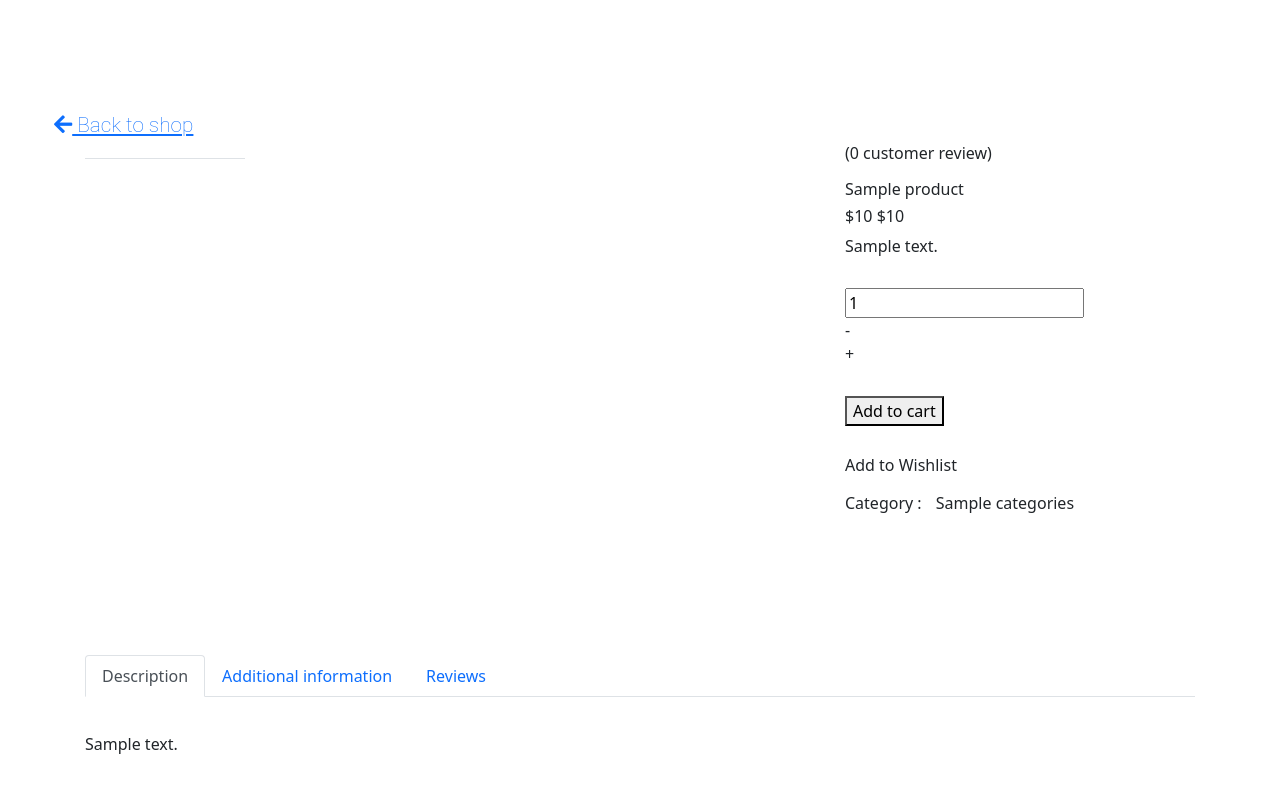
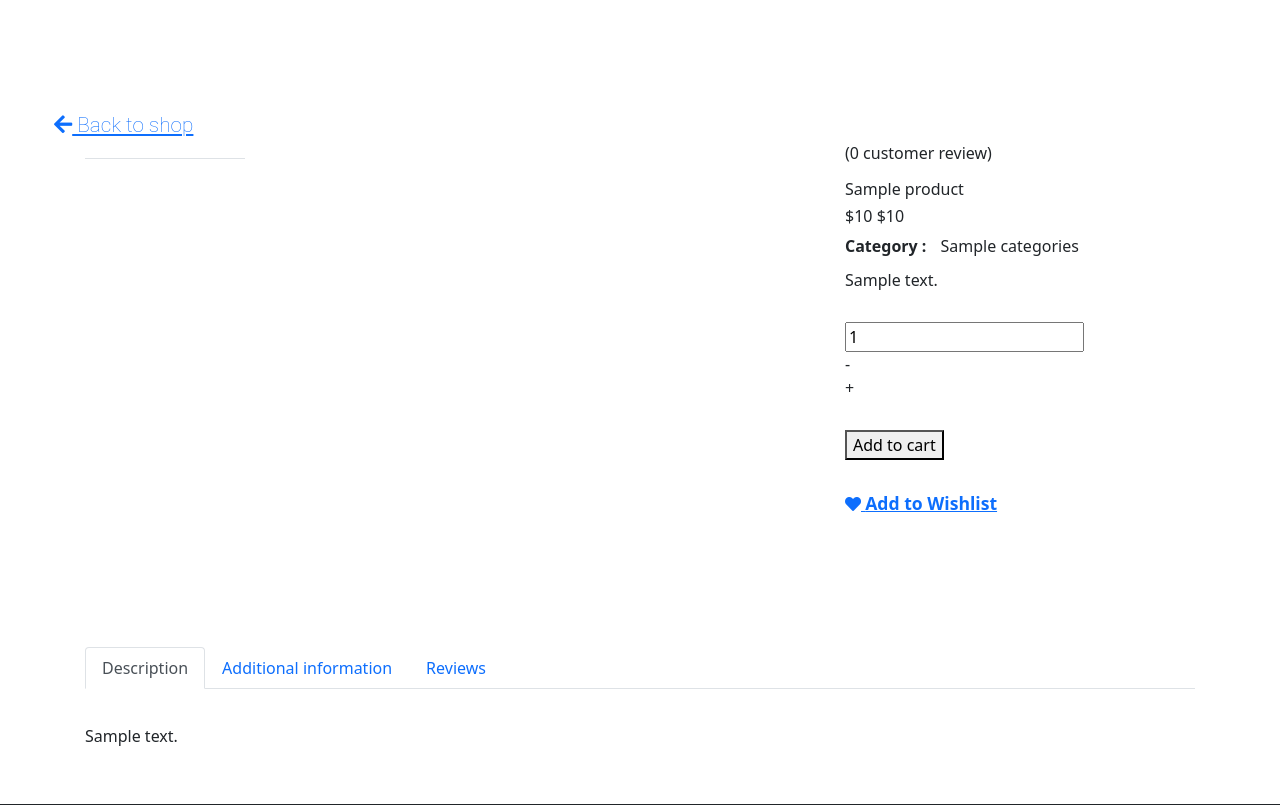
Before and after one commit to SteveAlsamarae/fitster, a Django app: template templates/store/product_details.html in a window 1280 px wide. Shown: the part 1010-1815 px from the top of the page. Run offline with Django 4.2, Linux system fonts and the light colour scheme; the template is opened without the code that fills it: most values are stand-ins (such as "Sample title", 1, 10 or a date in 2020); grey boxes marked "Sample" are stand-in pictures; some libraries are stand-ins or nearby versions; some web fonts are replaced.

Commit message:
Add auth check on product details template

```diff
--- a/templates/store/product_details.html
+++ b/templates/store/product_details.html
@@ -7,7 +7,7 @@
 {% block content %}
 <main class="pt-120">
 {% if product %}
-<div class="shop-details_area pt-120 pb-110">
+<div class="shop-details_area pt-120 pb-100">
 <div class="mx-4 text-lg text-dark" style="margin-top: -20px;padding-left: 30px;font-size: 1.3em;font-weight: lighter;font-family: 'Roboto';">
     <a href="{% url 'products:store' %}"><i class="fas fa-arrow-left"></i> Back to shop</a>
 </div>
@@ -105,16 +105,27 @@
                 {% endif %}
                 ${{ product.get_product_price }}
             </h6>
+            <p class="mb-10"><strong class="mr-10 text-dark">Category :</strong>
+                {{ product.categories }}
+            </p>
             <p class="mb-30">
                 {{ product.short_description }}
             </p>
             <div class="product__modal-form">
+                {% if user.is_authenticated %}
                 <form
                     hx-post="{% url 'cart:add_to_cart' product_id=product.id %}"
                     hx-headers='{"X-CSRFToken": "{{ csrf_token }}"}'
                     hx-target="#cart_items_counts"
                     hx-swap="outerHTML swap:.4s"
                 >
+                {% else %}
+                <form
+                    action="{% url 'cart:add_to_cart' product_id=product.id %}"
+                    method="POST"
+                >
+                    {% csrf_token %}
+                {% endif %}
                     <div class="pro-quan-area">
                         <div class="product-quantity mr-20 mb-30">
                             <div class="cart-plus-minus p-relative">
@@ -129,10 +140,44 @@
             </div>
             <h2 id="nav-review-sec"></h2>
             <div class="quick-info mt-30">
-                <h6 class="quick-info-title mb-15">Add to Wishlist</h6>
-                <p class="mb-10"><span class="mr-10">Category :</span>
-                    {{ product.categories }}
-                </p>
+                <div>
+                    {% if user.is_authenticated %}
+                        {% if product.wishlist.count %}
+                        <a id="product_{{ product.pk }}">
+                            <strong>
+                                <i class="fas fa-heart" style="font-weight:bold"></i>
+                                <span style="font-size: 1.1em;">Added to Wishlist</span>
+                            </strong>
+                        </a>
+                        {% else %}
+                        <a
+                            href="#"
+                            id="product_{{ product.pk }}"
+                            hx-post="{% url 'wishlist:add_to_wishlist' product_id=product.id %}"
+                            hx-headers='{"X-CSRFToken": "{{ csrf_token }}"}'
+                            hx-target="#wishlist_product_count"
+                            hx-swap="outerHTML swap:.2s"
+                        >
+                            <strong>
+                                <i class="fas fa-heart"></i>
+                                <span style="font-size: 1.1em;">Add to Wishlist</span>
+                            </strong>
+                        </a>
+                        {% endif %}
+                    {% else %}
+                    <a
+                        href="{% url 'wishlist:add_to_wishlist' product_id=product.id %}"
+                        id="product_{{ product.pk }}"
+                    >
+                        <strong>
+                            <i class="fas fa-heart"></i>
+                            <span style="font-size: 1.1em;">Add to Wishlist</span>
+                        </strong>
+                    </a>
+                    {% endif %}
+                </div>
+                <h2 id="nav-review-sec"></h2>
+
             </div>
             </div>
         </div>
@@ -176,6 +221,7 @@
         <div class="tab-pane fade" id="nav-review" role="tabpanel">
             <div class="tabs-wrapper mt-35">
             <div class="product__details-comment ">
+                {% if user.is_authenticated %}
                 <div class="comment-title mb-20">
                     <h3>Add a review</h3>
                 </div>
@@ -216,8 +262,14 @@
                         </div>
                     </div>
                 </form>
+                {% else %}
+                <div class="comment-title mb-20">
+                    <h2 class="display-6">
+                        Please, <a href="{% url 'account_login' %}" class="text-primary">login</a> to add a review.
+                    </h2>
+                </div>
+                {% endif %}
             </div>
-
             <section id="testimonials">
                 <div class="pt-4">
                     <h4 class="display-5">Customer reviews</h4>
```
